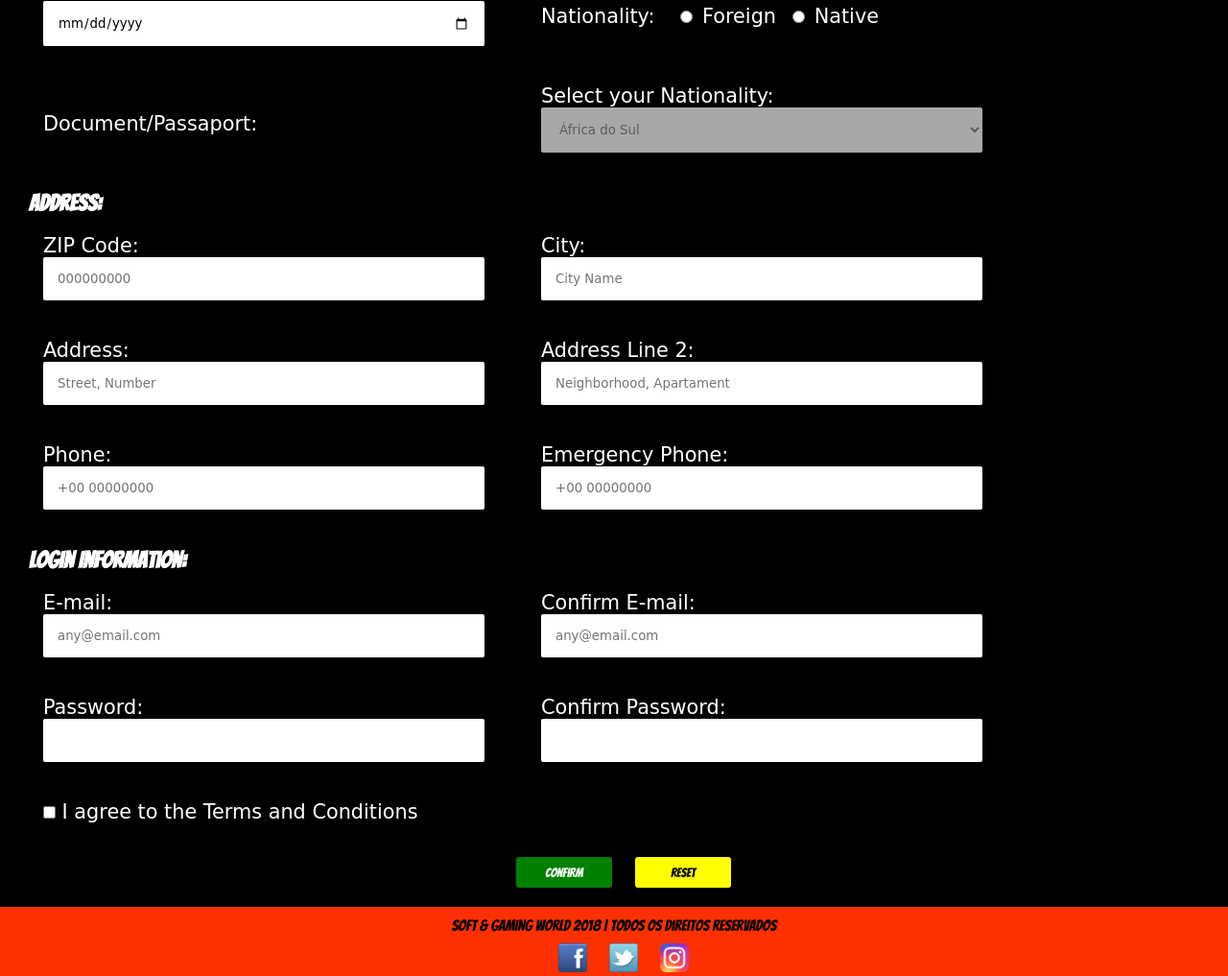
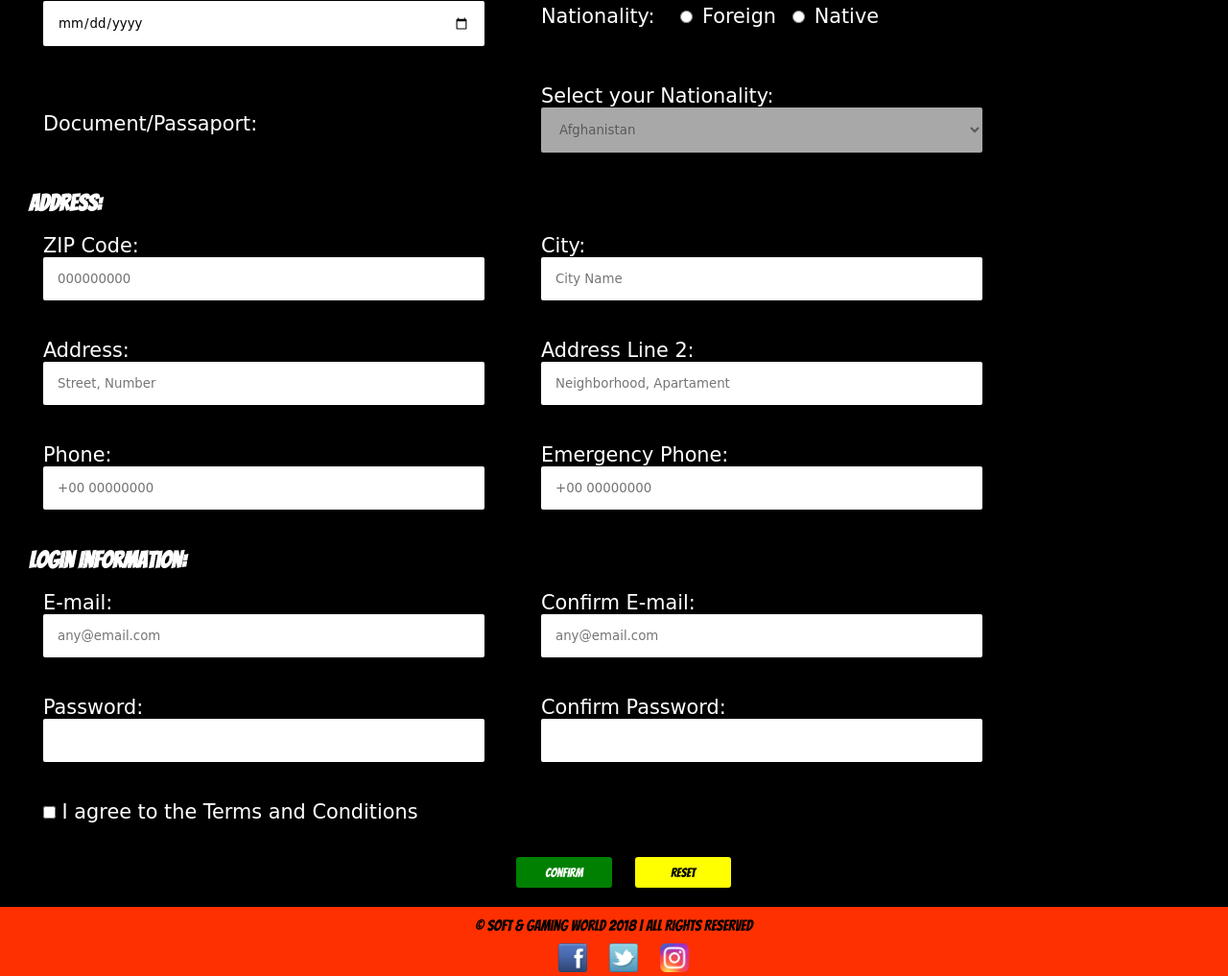
Before and after one commit to MaNegrao/Project-SGWorld, a PHP site: page /signup.html in a window 1280 px wide. Shown: the part 500-1517 px from the top of the page at 96% size. Run offline with PHP 8.4, Linux system fonts and the light colour scheme; some web fonts are replaced.

Commit message:
Ultimas Correções

```diff
--- a/css/styles.css
+++ b/css/styles.css
@@ -400,6 +400,10 @@
     	clear: left;
     }
 
+    .cols{
+    	width: 25%;
+    }
+
     .news{
     	display: flex;
     	flex-direction: row;
--- a/css/thgdo.css
+++ b/css/thgdo.css
@@ -31,6 +31,10 @@
 
 #sub-menu a:hover{
 	text-shadow: 3px 3px 3px gray;
+}
+
+.attract{
+	width: 100%;
 }
 
 .attract h2{
--- a/signup.html
+++ b/signup.html
@@ -1,9 +1,9 @@
 <!DOCTYPE html>
-<html lang="pt-br">
+<html lang="en">
 	<head>
 		<meta charset="UTF-8">
 		<meta name="viewport" content="width=device-width, initial-scale=1.0">
-		<meta name="theme-color" content="#ff3000">
+		<meta name="theme-color" content="#5a5858">
 		<meta name="apple-mobile-web-app-status-bar-style" content="#ff3000">
 		<title>Soft & Gaming World</title>
 		<link rel="shortcut icon" href="img/headlogo.png" type="image/x-icon"/>
@@ -84,179 +84,245 @@
 					<div class="form-item">
 						<label for="nacio" class="label">Select your Nationality:</label>
 						<select name="nacio" id="nacio" disabled>
-							<option value="África do Sul">África do Sul</option>
-							<option value="Albânia">Albânia</option>
-							<option value="Alemanha">Alemanha</option>
+							<option value="Afghanistan">Afghanistan</option>
+							<option value="Albania">Albania</option>
+							<option value="Algeria">Algeria</option>
+							<option value="American Samoa">American Samoa</option>
 							<option value="Andorra">Andorra</option>
 							<option value="Angola">Angola</option>
 							<option value="Anguilla">Anguilla</option>
-							<option value="Antigua">Antigua</option>
-							<option value="Arábia Saudita">Arábia Saudita</option>
+							<option value="Antarctica">Antarctica</option>
+							<option value="Antigua and Barbuda">Antigua and Barbuda</option>
 							<option value="Argentina">Argentina</option>
-							<option value="Armênia">Armênia</option>
+							<option value="Armenia">Armenia</option>
 							<option value="Aruba">Aruba</option>
-							<option value="Austrália">Austrália</option>
-							<option value="Áustria">Áustria</option>
-							<option value="Azerbaijão">Azerbaijão</option>
+							<option value="Australia">Australia</option>
+							<option value="Austria">Austria</option>
+							<option value="Azerbaijan">Azerbaijan</option>
 							<option value="Bahamas">Bahamas</option>
-							<option value="Bahrein">Bahrein</option>
+							<option value="Bahrain">Bahrain</option>
 							<option value="Bangladesh">Bangladesh</option>
 							<option value="Barbados">Barbados</option>
-							<option value="Bélgica">Bélgica</option>
+							<option value="Belarus">Belarus</option>
+							<option value="Belgium">Belgium</option>
+							<option value="Belize">Belize</option>
 							<option value="Benin">Benin</option>
-							<option value="Bermudas">Bermudas</option>
-							<option value="Botsuana">Botsuana</option>
-							<option value="Brasil">Brasil</option>
-							<option value="Brunei">Brunei</option>
-							<option value="Bulgária">Bulgária</option>
-							<option value="Burkina Fasso">Burkina Fasso</option>
-							<option value="Cabo Verde">Cabo Verde</option>
-							<option value="Camarões">Camarões</option>
-							<option value="Camboja">Camboja</option>
-							<option value="Canadá">Canadá</option>
-							<option value="Cazaquistão">Cazaquistão</option>
-							<option value="Chade">Chade</option>
+							<option value="Bermuda">Bermuda</option>
+							<option value="Bhutan">Bhutan</option>
+							<option value="Bolivia">Bolivia</option>
+							<option value="Bosnia and Herzegovina">Bosnia and Herzegovina</option>
+							<option value="Botswana">Botswana</option>
+							<option value="Bouvet Island">Bouvet Island</option>
+							<option value="Brazil">Brazil</option>
+							<option value="British Indian Ocean Territory">British Indian Ocean Territory</option>
+							<option value="Brunei Darussalam">Brunei Darussalam</option>
+							<option value="Bulgaria">Bulgaria</option>
+							<option value="Burkina Faso">Burkina Faso</option>
+							<option value="Burundi">Burundi</option>
+							<option value="Cambodia">Cambodia</option>
+							<option value="Cameroon">Cameroon</option>
+							<option value="Canada">Canada</option>
+							<option value="Cape Verde">Cape Verde</option>
+							<option value="Cayman Islands">Cayman Islands</option>
+							<option value="Central African Republic">Central African Republic</option>
+							<option value="Chad">Chad</option>
 							<option value="Chile">Chile</option>
 							<option value="China">China</option>
-							<option value="Cidade do Vaticano">Cidade do Vaticano</option>
-							<option value="Colômbia">Colômbia</option>
+							<option value="Christmas Island">Christmas Island</option>
+							<option value="Cocos (Keeling) Islands">Cocos (Keeling) Islands</option>
+							<option value="Colombia">Colombia</option>
+							<option value="Comoros">Comoros</option>
 							<option value="Congo">Congo</option>
-							<option value="Coréia do Sul">Coréia do Sul</option>
-							<option value="Costa do Marfim">Costa do Marfim</option>
+							<option value="Congo, The Democratic Republic of The">Congo, The Democratic Republic of The</option>
+							<option value="Cook Islands">Cook Islands</option>
 							<option value="Costa Rica">Costa Rica</option>
-							<option value="Croácia">Croácia</option>
-							<option value="Dinamarca">Dinamarca</option>
-							<option value="Djibuti">Djibuti</option>
+							<option value="Cote D'ivoire">Cote D'ivoire</option>
+							<option value="Croatia">Croatia</option>
+							<option value="Cuba">Cuba</option>
+							<option value="Cyprus">Cyprus</option>
+							<option value="Czech Republic">Czech Republic</option>
+							<option value="Denmark">Denmark</option>
+							<option value="Djibouti">Djibouti</option>
 							<option value="Dominica">Dominica</option>
-							<option value="EUA">EUA</option>
-							<option value="Egito">Egito</option>
+							<option value="Dominican Republic">Dominican Republic</option>
+							<option value="Ecuador">Ecuador</option>
+							<option value="Egypt">Egypt</option>
 							<option value="El Salvador">El Salvador</option>
-							<option value="Emirados Árabes">Emirados Árabes</option>
-							<option value="Equador">Equador</option>
-							<option value="Eritréia">Eritréia</option>
-							<option value="Escócia">Escócia</option>
-							<option value="Eslováquia">Eslováquia</option>
-							<option value="Eslovênia">Eslovênia</option>
-							<option value="Espanha">Espanha</option>
-							<option value="Estônia">Estônia</option>
-							<option value="Etiópia">Etiópia</option>
+							<option value="Equatorial Guinea">Equatorial Guinea</option>
+							<option value="Eritrea">Eritrea</option>
+							<option value="Estonia">Estonia</option>
+							<option value="Ethiopia">Ethiopia</option>
+							<option value="Falkland Islands (Malvinas)">Falkland Islands (Malvinas)</option>
+							<option value="Faroe Islands">Faroe Islands</option>
 							<option value="Fiji">Fiji</option>
-							<option value="Filipinas">Filipinas</option>
-							<option value="Finlândia">Finlândia</option>
-							<option value="França">França</option>
-							<option value="Gabão">Gabão</option>
-							<option value="Gâmbia">Gâmbia</option>
-							<option value="Gana">Gana</option>
-							<option value="Geórgia">Geórgia</option>
+							<option value="Finland">Finland</option>
+							<option value="France">France</option>
+							<option value="French Guiana">French Guiana</option>
+							<option value="French Polynesia">French Polynesia</option>
+							<option value="French Southern Territories">French Southern Territories</option>
+							<option value="Gabon">Gabon</option>
+							<option value="Gambia">Gambia</option>
+							<option value="Georgia">Georgia</option>
+							<option value="Germany">Germany</option>
+							<option value="Ghana">Ghana</option>
 							<option value="Gibraltar">Gibraltar</option>
-							<option value="Granada">Granada</option>
-							<option value="Grécia">Grécia</option>
-							<option value="Guadalupe">Guadalupe</option>
+							<option value="Greece">Greece</option>
+							<option value="Greenland">Greenland</option>
+							<option value="Grenada">Grenada</option>
+							<option value="Guadeloupe">Guadeloupe</option>
 							<option value="Guam">Guam</option>
 							<option value="Guatemala">Guatemala</option>
-							<option value="Guiana">Guiana</option>
-							<option value="Guiana Francesa">Guiana Francesa</option>
-							<option value="Guiné-bissau">Guiné-bissau</option>
+							<option value="Guinea">Guinea</option>
+							<option value="Guinea-bissau">Guinea-bissau</option>
+							<option value="Guyana">Guyana</option>
 							<option value="Haiti">Haiti</option>
-							<option value="Holanda">Holanda</option>
+							<option value="Heard Island and Mcdonald Islands">Heard Island and Mcdonald Islands</option>
+							<option value="Holy See (Vatican City State)">Holy See (Vatican City State)</option>
 							<option value="Honduras">Honduras</option>
 							<option value="Hong Kong">Hong Kong</option>
-							<option value="Hungria">Hungria</option>
-							<option value="Iêmen">Iêmen</option>
-							<option value="Ilhas Cayman">Ilhas Cayman</option>
-							<option value="Ilhas Cook">Ilhas Cook</option>
-							<option value="Ilhas Curaçao">Ilhas Curaçao</option>
-							<option value="Ilhas Marshall">Ilhas Marshall</option>
-							<option value="Ilhas Turks & Caicos">Ilhas Turks & Caicos</option>
-							<option value="Ilhas Virgens (brit.)">Ilhas Virgens (brit.)</option>
-							<option value="Ilhas Virgens(amer.)">Ilhas Virgens(amer.)</option>
-							<option value="Ilhas Wallis e Futuna">Ilhas Wallis e Futuna</option>
-							<option value="Índia">Índia</option>
-							<option value="Indonésia">Indonésia</option>
-							<option value="Inglaterra">Inglaterra</option>
-							<option value="Irlanda">Irlanda</option>
-							<option value="Islândia">Islândia</option>
+							<option value="Hungary">Hungary</option>
+							<option value="Iceland">Iceland</option>
+							<option value="India">India</option>
+							<option value="Indonesia">Indonesia</option>
+							<option value="Iran, Islamic Republic of">Iran, Islamic Republic of</option>
+							<option value="Iraq">Iraq</option>
+							<option value="Ireland">Ireland</option>
 							<option value="Israel">Israel</option>
-							<option value="Itália">Itália</option>
+							<option value="Italy">Italy</option>
 							<option value="Jamaica">Jamaica</option>
-							<option value="Japão">Japão</option>
-							<option value="Jordânia">Jordânia</option>
+							<option value="Japan">Japan</option>
+							<option value="Jordan">Jordan</option>
+							<option value="Kazakhstan">Kazakhstan</option>
+							<option value="Kenya">Kenya</option>
+							<option value="Kiribati">Kiribati</option>
+							<option value="Korea, Democratic People's Republic of">Korea, Democratic People's Republic of</option>
+							<option value="Korea, Republic of">Korea, Republic of</option>
 							<option value="Kuwait">Kuwait</option>
+							<option value="Kyrgyzstan">Kyrgyzstan</option>
+							<option value="Lao People's Democratic Republic">Lao People's Democratic Republic</option>
 							<option value="Latvia">Latvia</option>
-							<option value="Líbano">Líbano</option>
+							<option value="Lebanon">Lebanon</option>
+							<option value="Lesotho">Lesotho</option>
+							<option value="Liberia">Liberia</option>
+							<option value="Libyan Arab Jamahiriya">Libyan Arab Jamahiriya</option>
 							<option value="Liechtenstein">Liechtenstein</option>
-							<option value="Lituânia">Lituânia</option>
-							<option value="Luxemburgo">Luxemburgo</option>
-							<option value="Macau">Macau</option>
-							<option value="Macedônia">Macedônia</option>
+							<option value="Lithuania">Lithuania</option>
+							<option value="Luxembourg">Luxembourg</option>
+							<option value="Macao">Macao</option>
+							<option value="Macedonia, The Former Yugoslav Republic of">Macedonia, The Former Yugoslav Republic of</option>
 							<option value="Madagascar">Madagascar</option>
-							<option value="Malásia">Malásia</option>
-							<option value="Malaui">Malaui</option>
+							<option value="Malawi">Malawi</option>
+							<option value="Malaysia">Malaysia</option>
+							<option value="Maldives">Maldives</option>
 							<option value="Mali">Mali</option>
 							<option value="Malta">Malta</option>
-							<option value="Marrocos">Marrocos</option>
-							<option value="Martinica">Martinica</option>
-							<option value="Mauritânia">Mauritânia</option>
+							<option value="Marshall Islands">Marshall Islands</option>
+							<option value="Martinique">Martinique</option>
+							<option value="Mauritania">Mauritania</option>
 							<option value="Mauritius">Mauritius</option>
-							<option value="México">México</option>
-							<option value="Moldova">Moldova</option>
-							<option value="Mônaco">Mônaco</option>
+							<option value="Mayotte">Mayotte</option>
+							<option value="Mexico">Mexico</option>
+							<option value="Micronesia, Federated States of">Micronesia, Federated States of</option>
+							<option value="Moldova, Republic of">Moldova, Republic of</option>
+							<option value="Monaco">Monaco</option>
+							<option value="Mongolia">Mongolia</option>
 							<option value="Montserrat">Montserrat</option>
+							<option value="Morocco">Morocco</option>
+							<option value="Mozambique">Mozambique</option>
+							<option value="Myanmar">Myanmar</option>
+							<option value="Namibia">Namibia</option>
+							<option value="Nauru">Nauru</option>
 							<option value="Nepal">Nepal</option>
-							<option value="Nicarágua">Nicarágua</option>
+							<option value="Netherlands">Netherlands</option>
+							<option value="Netherlands Antilles">Netherlands Antilles</option>
+							<option value="New Caledonia">New Caledonia</option>
+							<option value="New Zealand">New Zealand</option>
+							<option value="Nicaragua">Nicaragua</option>
 							<option value="Niger">Niger</option>
-							<option value="Nigéria">Nigéria</option>
-							<option value="Noruega">Noruega</option>
-							<option value="Nova Caledônia">Nova Caledônia</option>
-							<option value="Nova Zelândia">Nova Zelândia</option>
-							<option value="Omã">Omã</option>
+							<option value="Nigeria">Nigeria</option>
+							<option value="Niue">Niue</option>
+							<option value="Norfolk Island">Norfolk Island</option>
+							<option value="Northern Mariana Islands">Northern Mariana Islands</option>
+							<option value="Norway">Norway</option>
+							<option value="Oman">Oman</option>
+							<option value="Pakistan">Pakistan</option>
 							<option value="Palau">Palau</option>
-							<option value="Panamá">Panamá</option>
-							<option value="Papua-nova Guiné">Papua-nova Guiné</option>
-							<option value="Paquistão">Paquistão</option>
+							<option value="Palestinian Territory, Occupied">Palestinian Territory, Occupied</option>
+							<option value="Panama">Panama</option>
+							<option value="Papua New Guinea">Papua New Guinea</option>
+							<option value="Paraguay">Paraguay</option>
 							<option value="Peru">Peru</option>
-							<option value="Polinésia Francesa">Polinésia Francesa</option>
-							<option value="Polônia">Polônia</option>
-							<option value="Porto Rico">Porto Rico</option>
+							<option value="Philippines">Philippines</option>
+							<option value="Pitcairn">Pitcairn</option>
+							<option value="Poland">Poland</option>
 							<option value="Portugal">Portugal</option>
+							<option value="Puerto Rico">Puerto Rico</option>
 							<option value="Qatar">Qatar</option>
-							<option value="Quênia">Quênia</option>
-							<option value="Rep. Dominicana">Rep. Dominicana</option>
-							<option value="Rep. Tcheca">Rep. Tcheca</option>
 							<option value="Reunion">Reunion</option>
-							<option value="Romênia">Romênia</option>
-							<option value="Ruanda">Ruanda</option>
-							<option value="Rússia">Rússia</option>
-							<option value="Saipan">Saipan</option>
-							<option value="Samoa Americana">Samoa Americana</option>
+							<option value="Romania">Romania</option>
+							<option value="Russian Federation">Russian Federation</option>
+							<option value="Rwanda">Rwanda</option>
+							<option value="Saint Helena">Saint Helena</option>
+							<option value="Saint Kitts and Nevis">Saint Kitts and Nevis</option>
+							<option value="Saint Lucia">Saint Lucia</option>
+							<option value="Saint Pierre and Miquelon">Saint Pierre and Miquelon</option>
+							<option value="Saint Vincent and The Grenadines">Saint Vincent and The Grenadines</option>
+							<option value="Samoa">Samoa</option>
+							<option value="San Marino">San Marino</option>
+							<option value="Sao Tome and Principe">Sao Tome and Principe</option>
+							<option value="Saudi Arabia">Saudi Arabia</option>
 							<option value="Senegal">Senegal</option>
-							<option value="Serra Leone">Serra Leone</option>
+							<option value="Serbia and Montenegro">Serbia and Montenegro</option>
 							<option value="Seychelles">Seychelles</option>
-							<option value="Singapura">Singapura</option>
-							<option value="Síria">Síria</option>
+							<option value="Sierra Leone">Sierra Leone</option>
+							<option value="Singapore">Singapore</option>
+							<option value="Slovakia">Slovakia</option>
+							<option value="Slovenia">Slovenia</option>
+							<option value="Solomon Islands">Solomon Islands</option>
+							<option value="Somalia">Somalia</option>
+							<option value="South Africa">South Africa</option>
+							<option value="South Georgia and The South Sandwich Islands">South Georgia and The South Sandwich Islands</option>
+							<option value="Spain">Spain</option>
 							<option value="Sri Lanka">Sri Lanka</option>
-							<option value="St. Kitts & Nevis">St. Kitts & Nevis</option>
-							<option value="St. Lúcia">St. Lúcia</option>
-							<option value="St. Vincent">St. Vincent</option>
-							<option value="Sudão">Sudão</option>
-							<option value="Suécia">Suécia</option>
-							<option value="Suiça">Suiça</option>
+							<option value="Sudan">Sudan</option>
 							<option value="Suriname">Suriname</option>
-							<option value="Tailândia">Tailândia</option>
-							<option value="Taiwan">Taiwan</option>
-							<option value="Tanzânia">Tanzânia</option>
+							<option value="Svalbard and Jan Mayen">Svalbard and Jan Mayen</option>
+							<option value="Swaziland">Swaziland</option>
+							<option value="Sweden">Sweden</option>
+							<option value="Switzerland">Switzerland</option>
+							<option value="Syrian Arab Republic">Syrian Arab Republic</option>
+							<option value="Taiwan, Province of China">Taiwan, Province of China</option>
+							<option value="Tajikistan">Tajikistan</option>
+							<option value="Tanzania, United Republic of">Tanzania, United Republic of</option>
+							<option value="Thailand">Thailand</option>
+							<option value="Timor-leste">Timor-leste</option>
 							<option value="Togo">Togo</option>
-							<option value="Trinidad & Tobago">Trinidad & Tobago</option>
-							<option value="Tunísia">Tunísia</option>
-							<option value="Turquia">Turquia</option>
-							<option value="Ucrânia">Ucrânia</option>
+							<option value="Tokelau">Tokelau</option>
+							<option value="Tonga">Tonga</option>
+							<option value="Trinidad and Tobago">Trinidad and Tobago</option>
+							<option value="Tunisia">Tunisia</option>
+							<option value="Turkey">Turkey</option>
+							<option value="Turkmenistan">Turkmenistan</option>
+							<option value="Turks and Caicos Islands">Turks and Caicos Islands</option>
+							<option value="Tuvalu">Tuvalu</option>
 							<option value="Uganda">Uganda</option>
-							<option value="Uruguai">Uruguai</option>
+							<option value="Ukraine">Ukraine</option>
+							<option value="United Arab Emirates">United Arab Emirates</option>
+							<option value="United Kingdom">United Kingdom</option>
+							<option value="United States">United States</option>
+							<option value="United States Minor Outlying Islands">United States Minor Outlying Islands</option>
+							<option value="Uruguay">Uruguay</option>
+							<option value="Uzbekistan">Uzbekistan</option>
+							<option value="Vanuatu">Vanuatu</option>
 							<option value="Venezuela">Venezuela</option>
-							<option value="Vietnã">Vietnã</option>
-							<option value="Zaire">Zaire</option>
-							<option value="Zâmbia">Zâmbia</option>
-							<option value="Zimbábue">Zimbábue</option>
+							<option value="Viet Nam">Viet Nam</option>
+							<option value="Virgin Islands, British">Virgin Islands, British</option>
+							<option value="Virgin Islands, U.S.">Virgin Islands, U.S.</option>
+							<option value="Wallis and Futuna">Wallis and Futuna</option>
+							<option value="Western Sahara">Western Sahara</option>
+							<option value="Yemen">Yemen</option>
+							<option value="Zambia">Zambia</option>
+							<option value="Zimbabwe">Zimbabwe</option>
 						</select>
 					</div>
 				</div>
@@ -332,7 +398,7 @@
 			</form>
 		</main>
 		<footer>
-			<p>Soft & Gaming World 2018 | Todos os Direitos Reservados</p>
+			<p>© Soft & Gaming World 2018 | All Rights Reserved</p>
 			<ul class="social">
 			<li><a href="#"><img src="img/facebook.png" alt="Facebook" width="30"></a></li>
 			<li><a href="#"><img src="img/twitter.png" alt="Twitter" width="30"></a></li>
```
Also changed, not shown: index.html (+14 -14 lines), syspark.html (+6 -6 lines), thgdo.html (+4 -4 lines).
